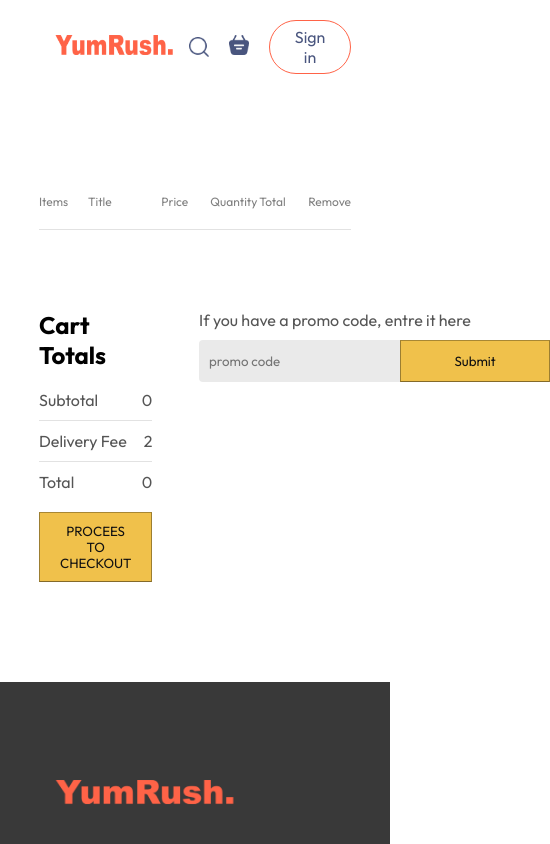
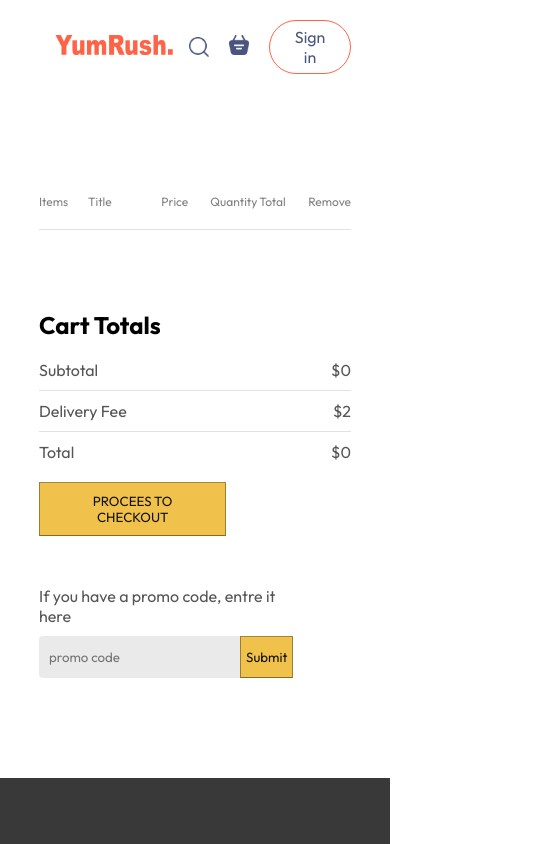
Before and after one commit to MedFaji/food-del, a React (Vite) app in the folder frontend/: page /cart in a window 390 px wide. Shown: the top 844 px of the page, 550 px wide, since content can reach past the window. Built offline with nearby package versions, Linux system fonts and the light colour scheme.

Commit message:
Update Cart component styles for mobile responsiveness

```diff
--- a/frontend/src/pages/Cart/Cart.css
+++ b/frontend/src/pages/Cart/Cart.css
@@ -98,3 +98,26 @@
   color: #111;
   cursor: pointer;
 }
+
+@media (max-width: 750px) {
+  .cart-bottom {
+    flex-direction: column;
+    gap: 50px;
+  }
+  .cart-bottom button {
+    width: 60%;
+  }
+
+  .cart-promocode {
+    display: grid;
+    grid-template-columns: 1fr 1fr;
+    gap: 20px;
+  }
+  .cart-promocode-input {
+    display: grid;
+    grid-template-columns: 1fr 1fr;
+  }
+  .cart-promocode-input button {
+    width: 100%;
+  }
+}
--- a/frontend/src/pages/Cart/Cart.jsx
+++ b/frontend/src/pages/Cart/Cart.jsx
@@ -3,7 +3,8 @@
 import { StoreContext } from "../../context/StoreContext";
 
 const Cart = () => {
-  const { cartItems, food_list, removeFromCart } = useContext(StoreContext);
+  const { cartItems, food_list, removeFromCart, getTotalCartAmount } =
+    useContext(StoreContext);
   return (
     <div className="cart">
       <div className="cart-items">
@@ -43,17 +44,21 @@
           <div>
             <div className="cart-total-details">
               <p>Subtotal</p>
-              <p>{0}</p>
+              <p>${getTotalCartAmount()}</p>
             </div>
             <hr />
             <div className="cart-total-details">
               <p>Delivery Fee</p>
-              <p>{2}</p>
+              <p>$2</p>
             </div>
             <hr />
             <div className="cart-total-details">
               <p>Total</p>
-              <p>{0}</p>
+              {getTotalCartAmount() > 0 ? (
+                <p>${getTotalCartAmount() + 2}</p>
+              ) : (
+                <p>$0</p>
+              )}
             </div>
           </div>
           <button>PROCEES TO CHECKOUT</button>
```
